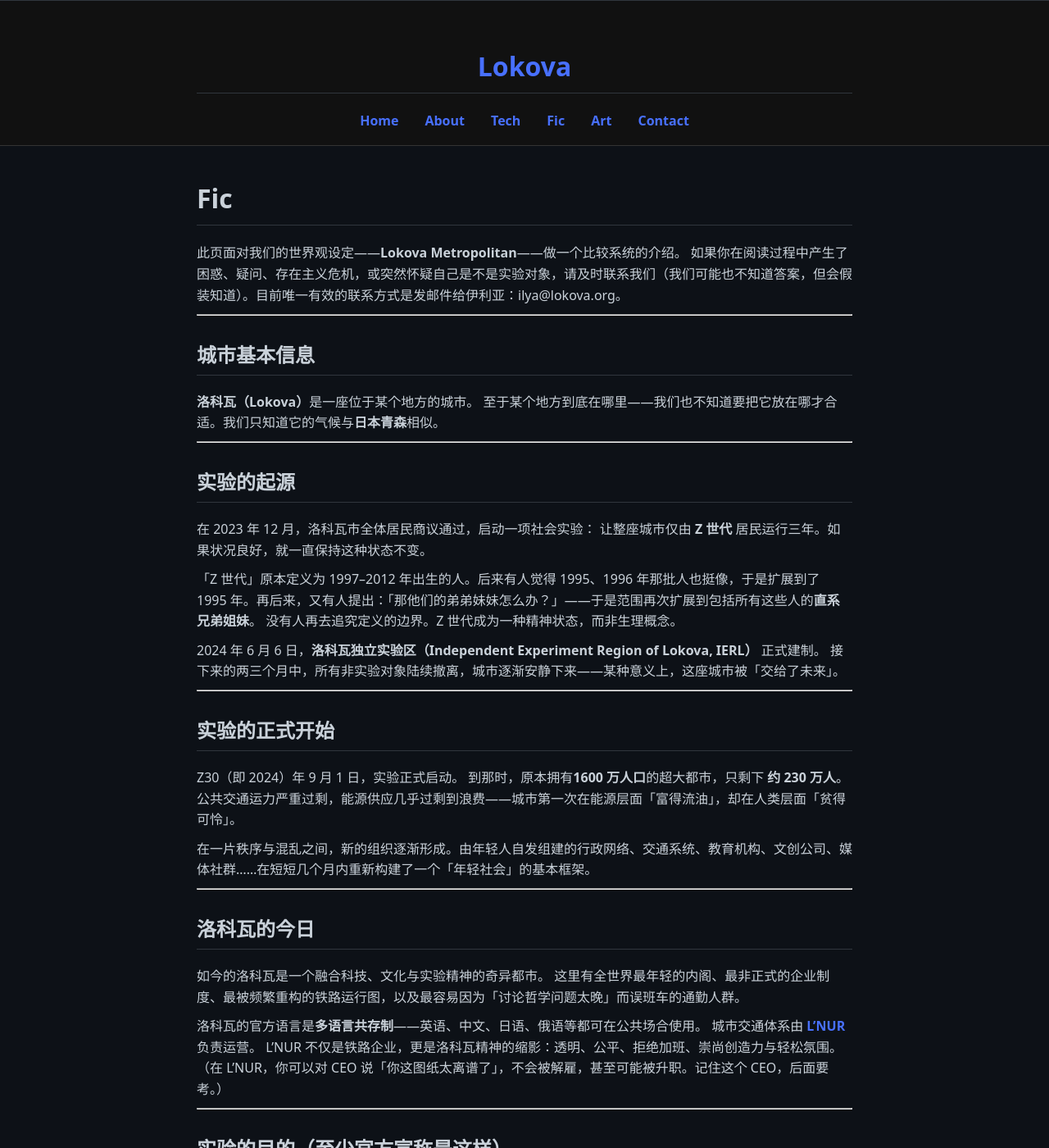
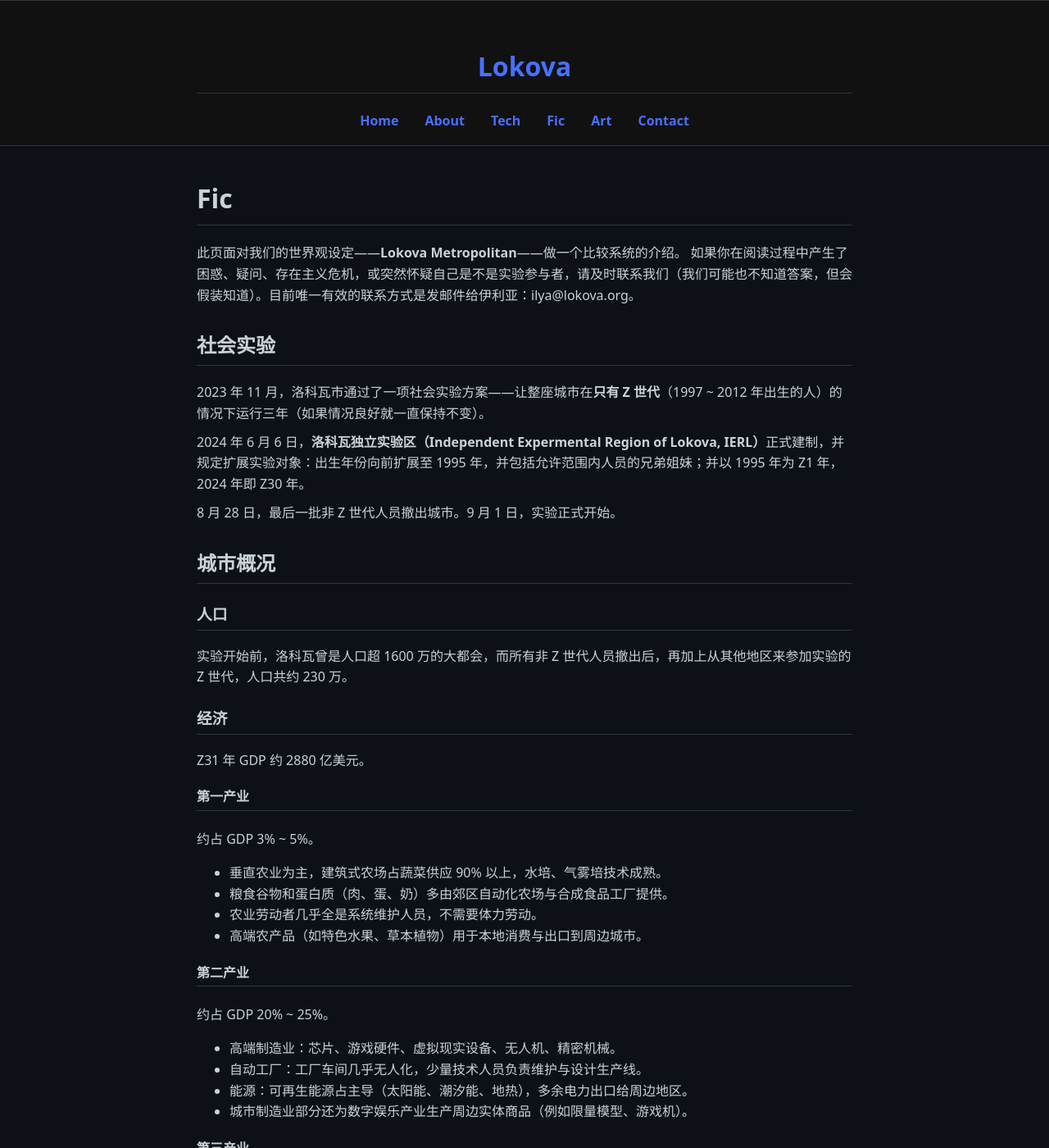
Before and after one commit to IlyaYezelovsky/lokova.org, a Jekyll site: the page built from fic.md, in a window 1280 px wide and 1400 px high. Shown: the whole window at 82% size. Built offline with Jekyll 4.4.1, drawn with Linux system fonts in a browser that asks for light colours; some of the changed text lies outside the part shown.

Commit message:
Update fic.md

```diff
--- a/fic.md
+++ b/fic.md
@@ -6,155 +6,85 @@ title: "Fic"
 # Fic
 
 此页面对我们的世界观设定——**Lokova Metropolitan**——做一个比较系统的介绍。
-如果你在阅读过程中产生了困惑、疑问、存在主义危机，或突然怀疑自己是不是实验对象，请及时联系我们（我们可能也不知道答案，但会假装知道）。目前唯一有效的联系方式是发邮件给伊利亚：ilya@lokova.org。
+如果你在阅读过程中产生了困惑、疑问、存在主义危机，或突然怀疑自己是不是实验参与者，请及时联系我们（我们可能也不知道答案，但会假装知道）。目前唯一有效的联系方式是发邮件给伊利亚：ilya@lokova.org。
 
----
+## 社会实验
 
-## 城市基本信息
+2023 年 11 月，洛科瓦市通过了一项社会实验方案——让整座城市在**只有 Z 世代**（1997 ~ 2012 年出生的人）的情况下运行三年（如果情况良好就一直保持不变）。
 
-**洛科瓦（Lokova）**是一座位于某个地方的城市。
-至于某个地方到底在哪里——我们也不知道要把它放在哪才合适。我们只知道它的气候与**日本青森**相似。
+2024 年 6 月 6 日，**洛科瓦独立实验区（Independent Expermental Region of Lokova, IERL）**正式建制，并规定扩展实验对象：出生年份向前扩展至 1995 年，并包括允许范围内人员的兄弟姐妹；并以 1995 年为 Z1 年，2024 年即 Z30 年。
 
----
+8 月 28 日，最后一批非 Z 世代人员撤出城市。9 月 1 日，实验正式开始。
 
-## 实验的起源
+## 城市概况
 
-在 2023 年 12 月，洛科瓦市全体居民商议通过，启动一项社会实验：
-让整座城市仅由 **Z 世代** 居民运行三年。如果状况良好，就一直保持这种状态不变。
+### 人口
 
-「Z 世代」原本定义为 1997–2012 年出生的人。后来有人觉得 1995、1996 年那批人也挺像，于是扩展到了 1995 年。再后来，又有人提出：「那他们的弟弟妹妹怎么办？」——于是范围再次扩展到包括所有这些人的**直系兄弟姐妹**。
-没有人再去追究定义的边界。Z 世代成为一种精神状态，而非生理概念。
+实验开始前，洛科瓦曾是人口超 1600 万的大都会，而所有非 Z 世代人员撤出后，再加上从其他地区来参加实验的 Z 世代，人口共约 230 万。
 
-2024 年 6 月 6 日，**洛科瓦独立实验区（Independent Experiment Region of Lokova, IERL）** 正式建制。
-接下来的两三个月中，所有非实验对象陆续撤离，城市逐渐安静下来——某种意义上，这座城市被「交给了未来」。
+### 经济
 
----
+Z31 年 GDP 约 2880 亿美元。
 
-## 实验的正式开始
+#### 第一产业
 
-Z30（即 2024）年 9 月 1 日，实验正式启动。
-到那时，原本拥有**1600 万人口**的超大都市，只剩下 **约 230 万人**。
-公共交通运力严重过剩，能源供应几乎过剩到浪费——城市第一次在能源层面「富得流油」，却在人类层面「贫得可怜」。
+约占 GDP 3% ~ 5%。
 
-在一片秩序与混乱之间，新的组织逐渐形成。由年轻人自发组建的行政网络、交通系统、教育机构、文创公司、媒体社群……在短短几个月内重新构建了一个「年轻社会」的基本框架。
+* 垂直农业为主，建筑式农场占蔬菜供应 90% 以上，水培、气雾培技术成熟。
+* 粮食谷物和蛋白质（肉、蛋、奶）多由郊区自动化农场与合成食品工厂提供。
+* 农业劳动者几乎全是系统维护人员，不需要体力劳动。
+* 高端农产品（如特色水果、草本植物）用于本地消费与出口到周边城市。
 
----
+#### 第二产业
 
-## 洛科瓦的今日
+约占 GDP 20% ~ 25%。
 
-如今的洛科瓦是一个融合科技、文化与实验精神的奇异都市。
-这里有全世界最年轻的内阁、最非正式的企业制度、最被频繁重构的铁路运行图，以及最容易因为「讨论哲学问题太晚」而误班车的通勤人群。
+* 高端制造业：芯片、游戏硬件、虚拟现实设备、无人机、精密机械。
+* 自动工厂：工厂车间几乎无人化，少量技术人员负责维护与设计生产线。
+* 能源：可再生能源占主导（太阳能、潮汐能、地热），多余电力出口给周边地区。
+* 城市制造业部分还为数字娱乐产业生产周边实体商品（例如限量模型、游戏机）。
 
-洛科瓦的官方语言是**多语言共存制**——英语、中文、日语、俄语等都可在公共场合使用。
-城市交通体系由 **[L'NUR](https://www.lokova.org/fic/lnur)** 负责运营。
-L'NUR 不仅是铁路企业，更是洛科瓦精神的缩影：透明、公平、拒绝加班、崇尚创造力与轻松氛围。
-（在 L'NUR，你可以对 CEO 说「你这图纸太离谱了」，不会被解雇，甚至可能被升职。记住这个 CEO，后面要考。）
+#### 第三产业
 
----
+* 占 GDP 70% 以上。
+  * 数字娱乐与创意产业（约 30%）
+  * 电子游戏开发、发行与电竞产业链（含俱乐部、赛事、直播平台）。
+  * 二次元/同人创作社群高度商业化，存在大型线上交易平台和虚拟展会。
+  * 元宇宙与沉浸式娱乐空间（AR/VR+实体体验馆）。
+* 信息技术与服务（约 25%）
+  * 云计算、人工智能、网络安全、区块链应用。
+  * 出口服务：为外部市场提供软件订阅、虚拟资产交易平台。
+* 教育、文化与生活服务（约 15%）
+  * 因居民年龄结构年轻，教育侧重职业技能、创意能力和科技素养。
+  * 健身、电竞咖啡馆、创客空间等成为日常消费主力场所。
 
-## 实验的目的（至少官方宣称是这样）
+#### 贸易与财政
 
-1. **观察**：Z 世代能否独立维持一个复杂社会结构？
-2. **测试**：在没有传统权力体系的情况下，社会是否能保持高效与稳定？
-3. **探索**：技术、文化与社会形态是否能在年轻一代手中重新定义？
-4. **哲学层面**：如果让「未来」提前登场，它还会像未来吗？
+* 出口：高附加值数字产品（软件、游戏 IP）、高端电子设备、可再生能源。
+* 进口：少量稀有原材料、异域食品（更多是为了多样性而非刚需）。
+* 财政收入：以企业利润税和数字服务出口税为主，个人税率偏低。
+* 主权货币：采用区块链基础的本地电子货币，交易全程数字化。
 
----
+#### 技术与基础设施
 
-## 社会与文化
+* 智慧城市：全域 5G/6G 覆盖，设施高度智能化。
+* 交通：见下。
+* 物流：以无人机及铁路运输为主，较少依靠公路运输。
+* 医疗：高度发达，支持精准医疗。
 
-在实验进行期间，洛科瓦逐渐演化出一种极其独特的社会结构——既像是未来城市的预览版，又像是一场「文明重启」游戏的存档。没有传统意义上的「政府」，也没有等级森严的企业文化。一切都在流动、协商、重构。
+#### 消费与生活方式
 
----
+* 高收入+低劳动强度 → 消费更偏精神文化与社交体验。
+* 电子游戏、二次元文化、线下大型主题活动是支出大头。
+* 居民普遍在创作与娱乐中双重身份：既是消费者，也是内容生产者。
+* 高比例居家办公/学习，公共空间以社交、创意协作为核心。
 
-### 行政与组织结构
+### 交通运输
 
-实验初期，原有的市政体系几乎彻底崩解：官员撤离，文件失效，机构停摆。于是，一批对混乱极度过敏、但又不想变成官僚的人迅速站了出来。
-他们建立了新的自治机构，采用扁平化的网络结构，而非层级式管理。
+#### 铁路
 
-洛科瓦的行政体系被划分为若干「功能集群」（Functional Clusters），每个集群负责不同领域，如基础设施、教育、信息、交通、文化等。集群内部没有固定上级，只有「协调节点」（Coordinator Nodes），由同伴投票临时选出。
-这种机制的最大特点是——**没人能长期掌权**，但也因此，**没人想长期掌权**。
+主条目：[L'NUR](/fic/lnur)
 
----
+洛科瓦的轨道交通由 L'NUR 运营，目前有 18 条线路，总长超 600 km。
 
-### L'NUR 与新型企业文化
-
-在众多新生机构中，最具代表性的便是 L'NUR。
-原为洛科瓦轨道交通管理局，在实验时代由年轻工程师与程序员重新接管并改造。
-
-L'NUR 的改革堪称「城市文明史的奇异分支」：
-
-* **完全透明的升降机制**：所有绩效、薪资、项目进度均公开。任何人都能看到上级的代码提交日志。
-* **严格禁止无效加班**：系统在 0 点会强制断电（除非你在修紧急 Bug）。
-* **语言自由政策**：禁止使用「领导」「上级」等称呼，取而代之的是「某某部的某人」。
-* **文化氛围轻松到离谱**：会议常以 Minecraft 地图为背景，企业年会可能变成一场列车驾驶比赛。
-
-L'NUR 的运营模式被学者称为「去中心化工业组织」（Decentralized Industrial Network），但内部人员更喜欢称之为「**有轨乌托邦**」。
-
----
-
-### 教育与学术
-
-实验让教育体系迎来了彻底的去权威化。
-传统的「教师-学生」模式不复存在，取而代之的是**互助教学网络（Mutual Learning Network, MLN）**。
-每位学生既是学习者，也是潜在的导师。
-
-课程体系也被重构为兴趣导向制：
-
-* 理工类与文史类并行，学生可自由选修与组合（当然你要是喜欢全选同一类也可以）；
-* 考试不再以分数评估，而是通过项目成果展示、论文辩论、或系统性模拟实验；
-* 所有学校共享统一的信息库，任何人都可访问他人的学习记录（当然，可设置「隐私模式」以防尴尬）。
-
-学术氛围因此变得极为开放：数学系学生可能和文学系学生联合写诗，历史学家可能编写交通仿真脚本。
-在洛科瓦，**跨学科不是潮流，而是默认状态**。
-
----
-
-### 语言与交流
-
-洛科瓦的语言生态是世界上最奇异的之一。
-英语、中文、日语、俄语等并列为主要通用语言（当然还是英语最通用）。
-但由于多语混杂，城市中逐渐形成了一种名为 **Lokspeak** 的混合语：
-语法结构接近英语，词汇大量借用东亚与斯拉夫语言，夹杂网络俚语与音译词。
-
-一句典型的 Lokspeak 句子可能是：
-
-> Я go 駅前 loft купи coffee，然后 debug L'NUR server，好不？
-
-这在洛科瓦被视为完全正常（只要不引起歧义）。语言混合被认为是城市活力的象征，也是「认同实验文化」的一种方式。
-
----
-
-### 文化生活
-
-当所有成年人离开后，洛科瓦的文化场景从「消费驱动」转向「创作驱动」。
-没人再为算法优化内容，所有作品都是「为表达而生」。
-街头随处可见即兴音乐会、社群影展、哲学讨论会、或者通宵编程马拉松。
-
-最具标志性的文化现象是「**零点散步**」——午夜后，成群的年轻人走上空荡的街道，讨论艺术、AI、爱情与宇宙学。
-他们自称「**零点族（Zeroers）**」，并认为夜晚的城市才是真实的洛科瓦。
-
----
-
-### 宗旨与矛盾
-
-洛科瓦社会的核心精神是自由、透明、平等、合作——
-但也因此，它必须时刻与混乱、无序、效率低下作斗争。
-
-没有权威意味着没有快速决策；
-没有规则意味着每一条规则都得从零开始讨论。
-
-实验进入中期后，一些人开始质疑：
-「我们真的在建设未来吗？
-还是只是在延迟崩溃？」
-
-洛科瓦的社会因此始终处于一种微妙的平衡状态——
-既充满理想主义，又被现实紧紧牵引。
-
----
-
-## 附注：关于「Z纪年」
-
-实验开始后，为了方便记录，洛科瓦采用了一套新的纪年体系——**Z纪年**（Z-Year System）。
-实验元年为 **Z30（2024 年）**，以此类推。
-在洛科瓦的世界中，时间本身成为了一种象征：过去已被留在旧世界，未来正在进行中。
+由于洛科瓦以前人口超 1600 万，因此那时的轨道交通已完成了新草线、青岚线、流光线等主干线路的全区间四线化工程，其中新草线部分区间达到六线。所以——实验开始后，运力严重过剩。
```
